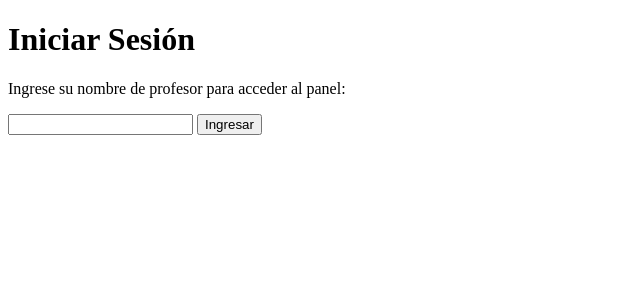
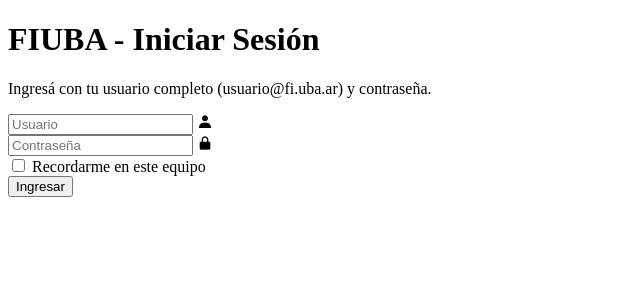
Before and after one commit to marco-ingenieria/fiubyte, a Flask app: page /login in a window 1280 px wide. Shown: the top 300 px of the page, without its empty margins (0-640 px from the left). Run offline with Flask 3, Linux system fonts and the light colour scheme.

Commit message:
Agregar login.html y su interfaz css.

```diff
--- a/FRONT/templates/login.html
+++ b/FRONT/templates/login.html
@@ -1,21 +1,41 @@
 <!DOCTYPE html>
-<html lang="en">
+<html lang="es">
 <head>
     <meta charset="UTF-8">
     <meta name="viewport" content="width=device-width, initial-scale=1.0">
-    <title>Document</title>
+    <link rel="stylesheet" href="{{ url_for('static', filename='style/login.css') }}">
+    <link href='https://unpkg.com/boxicons@2.1.4/css/boxicons.min.css' rel='stylesheet'>
+    <title>Iniciar Sesión</title>
 </head>
 <body>
-    <h1>Iniciar Sesión</h1>
 
-    <form method="POST">
-        <p>Ingrese su nombre de profesor para acceder al panel:</p>
-    <input name="nombre_profesor">
+<div class="wrapper">
+    <form method="POST" action="">
+        <h1>FIUBA - Iniciar Sesión</h1>
 
-    <button type="submit">
-        Ingresar
-    </button>
+        <p class="login-instruction">
+            Ingresá con tu usuario completo (usuario@fi.uba.ar) y contraseña.
+        </p>
 
-</form>
+        <div class="input-box">
+            <input type="text" id="nombre_profesor" name="nombre_profesor" placeholder="Usuario" required autocomplete="username">
+            <i class='bx bxs-user'></i>
+        </div>
+
+        <div class="input-box">
+            <input type="password" id="password" name="password" placeholder="Contraseña" required autocomplete="current-password">
+            <i class='bx bxs-lock-alt'></i>
+        </div>
+
+        <div class="remember-forgot">
+            <label>
+                <input type="checkbox" name="remember"> Recordarme en este equipo
+            </label>
+        </div>
+
+        <button type="submit" class="btn">Ingresar</button>
+    </form>
+</div>
+
 </body>
 </html>
```
